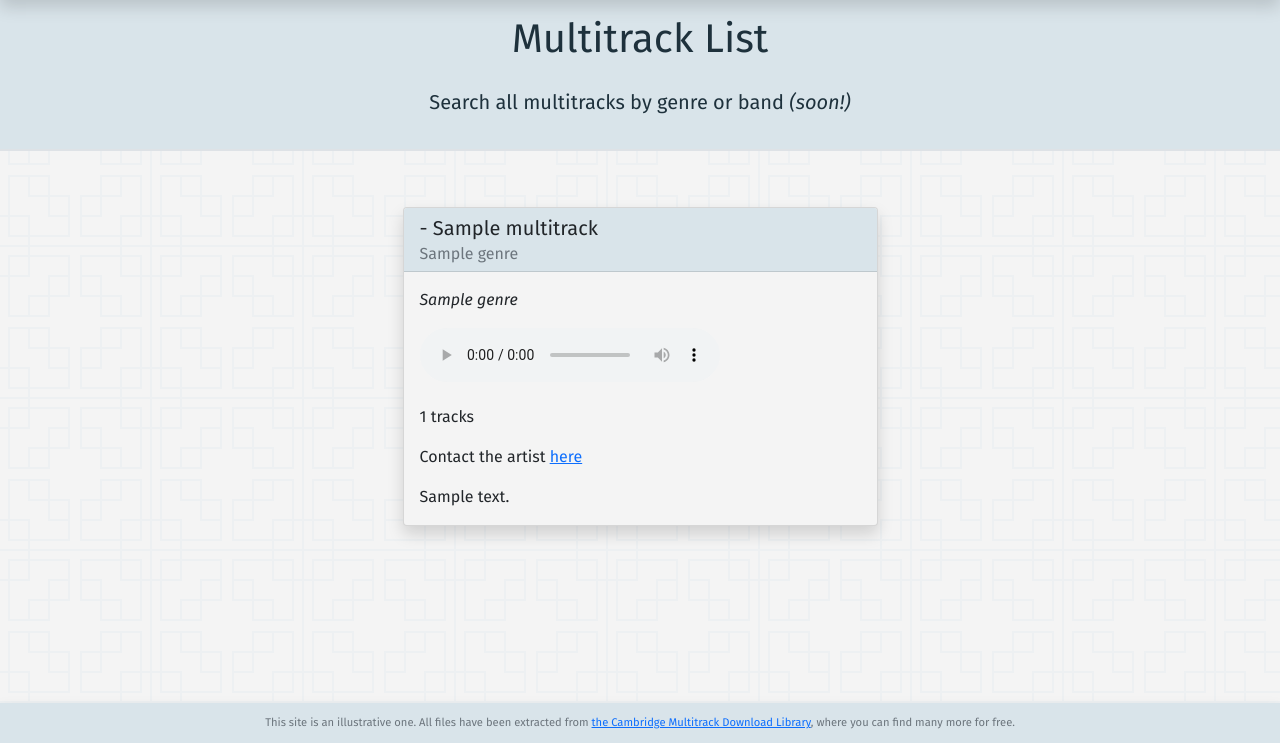
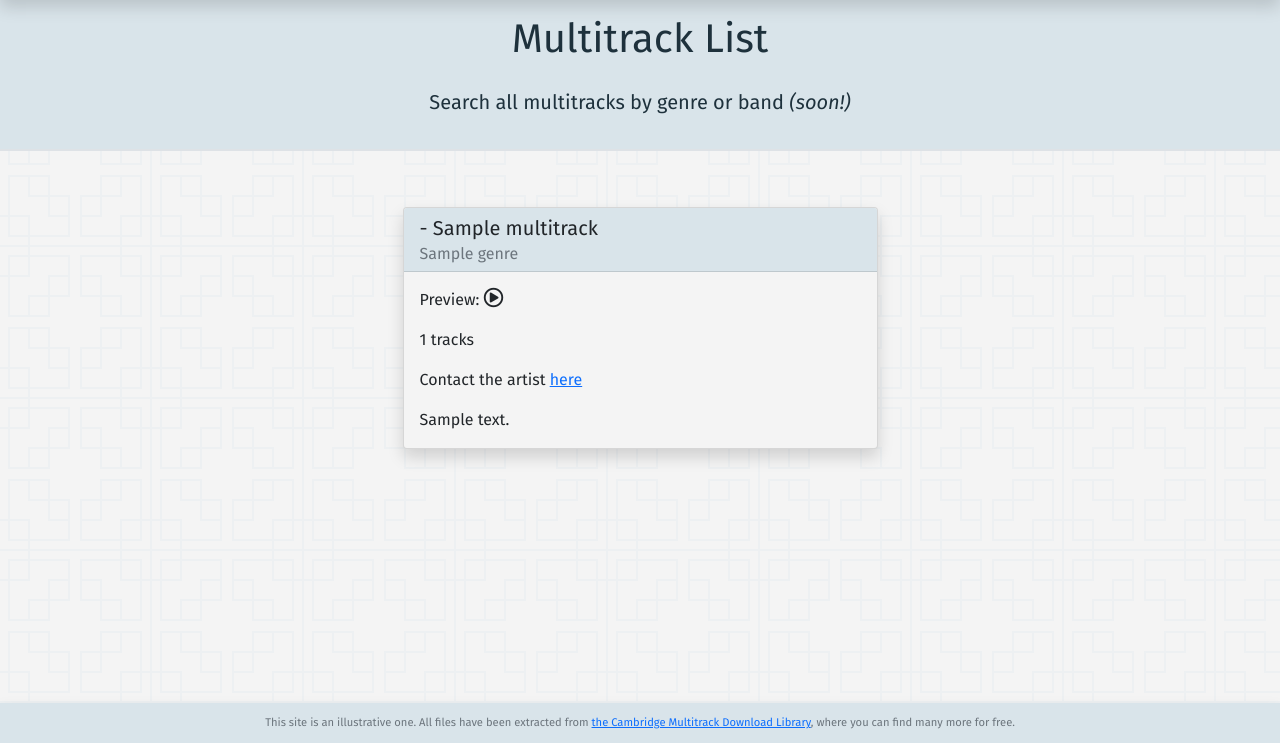
Before and after one commit to ignacio-nava/Multitrack_Downloader, a Django app: page /multitracks/ in a window 1280 px wide. Shown: the part 57-800 px from the top of the page. Run offline with Django 3.2, Linux system fonts and the light colour scheme; tables that the repository leaves empty hold one stand-in row (values such as "Sample post"); some libraries are stand-ins or nearby versions.

Commit message:
Add play/pause only button

```diff
--- /dev/null
+++ b/home/static/home/javascript/script.js
@@ -0,0 +1,31 @@
+var icons = Array.from(document.querySelectorAll('i.far'));
+var previews = Array.from(document.querySelectorAll('audio'));
+var playing = -1;
+
+for (icon of icons) {
+    icon.addEventListener("click", getIcon);
+}
+
+function setPlayer(n) {
+    if (playing < 0) {
+        previews[n].play();
+        playing = n
+        icons[n].className = "far fa-pause-circle fs-5";
+    } else {
+        previews[playing].pause();
+        icons[playing].className = "far fa-play-circle fs-5";
+        previews[n].play();
+        playing = n;
+        icons[n].className = "far fa-pause-circle fs-5";
+    }
+}
+
+function getIcon(event) {
+    n = event.srcElement.id.split('-')[1];
+    if (previews[n-1].paused) {
+        setPlayer(n-1);
+    } else {
+        previews[n-1].pause();
+        icons[n-1].className = "far fa-play-circle fs-5";
+    }
+}
--- a/home/templates/base_bootstrap.html
+++ b/home/templates/base_bootstrap.html
@@ -13,7 +13,6 @@
     <link rel="stylesheet" href="{% static 'home/css/custom.css' %}">
     <!-- <link href="https://cdn.jsdelivr.net/npm/bootstrap@5.0.0-beta1/dist/css/bootstrap.min.css" rel="stylesheet" integrity="sha384-giJF6kkoqNQ00vy+HMDP7azOuL0xtbfIcaT9wjKHr8RbDVddVHyTfAAsrekwKmP1" crossorigin="anonymous"> -->
     <script src="https://cdn.jsdelivr.net/npm/bootstrap@5.0.0-beta1/dist/js/bootstrap.bundle.min.js" integrity="sha384-ygbV9kiqUc6oa4msXn9868pTtWMgiQaeYH7/t7LECLbyPA2x65Kgf80OJFdroafW" crossorigin="anonymous"></script>
-
     {% block head %}{% endblock %}
   </head>
 <body>
--- a/multitracks/templates/multitracks/list.html
+++ b/multitracks/templates/multitracks/list.html
@@ -1,5 +1,5 @@
 {% extends "base_menu.html" %}
-
+{% load static %}
 {% block head %}
     <style>
         body {
@@ -30,8 +30,12 @@
                     <h6 class="card-subtitle text-muted">{{ mt.genre }}</h6>
                 </div>
                 <div class="card-body">
-                    <p class="card-text"><em>{{ mt.genre }}</em></p>
-                    <p><audio src="{{ mt.preview.url }}" controls></audio></p>
+                    <audio class="w-100" id="mt-{{ mt.id }}">
+                        <source src="{{ mt.preview.url }}" type="audio/mp3">
+                    </audio>
+                    <p >
+                        Preview: <i class="far fa-play-circle fs-5" id="icon-{{mt.id}}"></i>
+                    </p>
                     <p class="card-text">{{ mt.number_channels }} tracks</p>
                     <p class="card-text">Contact the artist <a href="{{ mt.band.contact }}" target="_blank">here</a></p>
                     <p class="card-text">{{ mt.description }}</p>
@@ -40,4 +44,5 @@
         {% endfor %}
     </div>
 </div>
+<script src="{% static 'home/javascript/script.js' %}"></script>
 {% endblock %}
```
